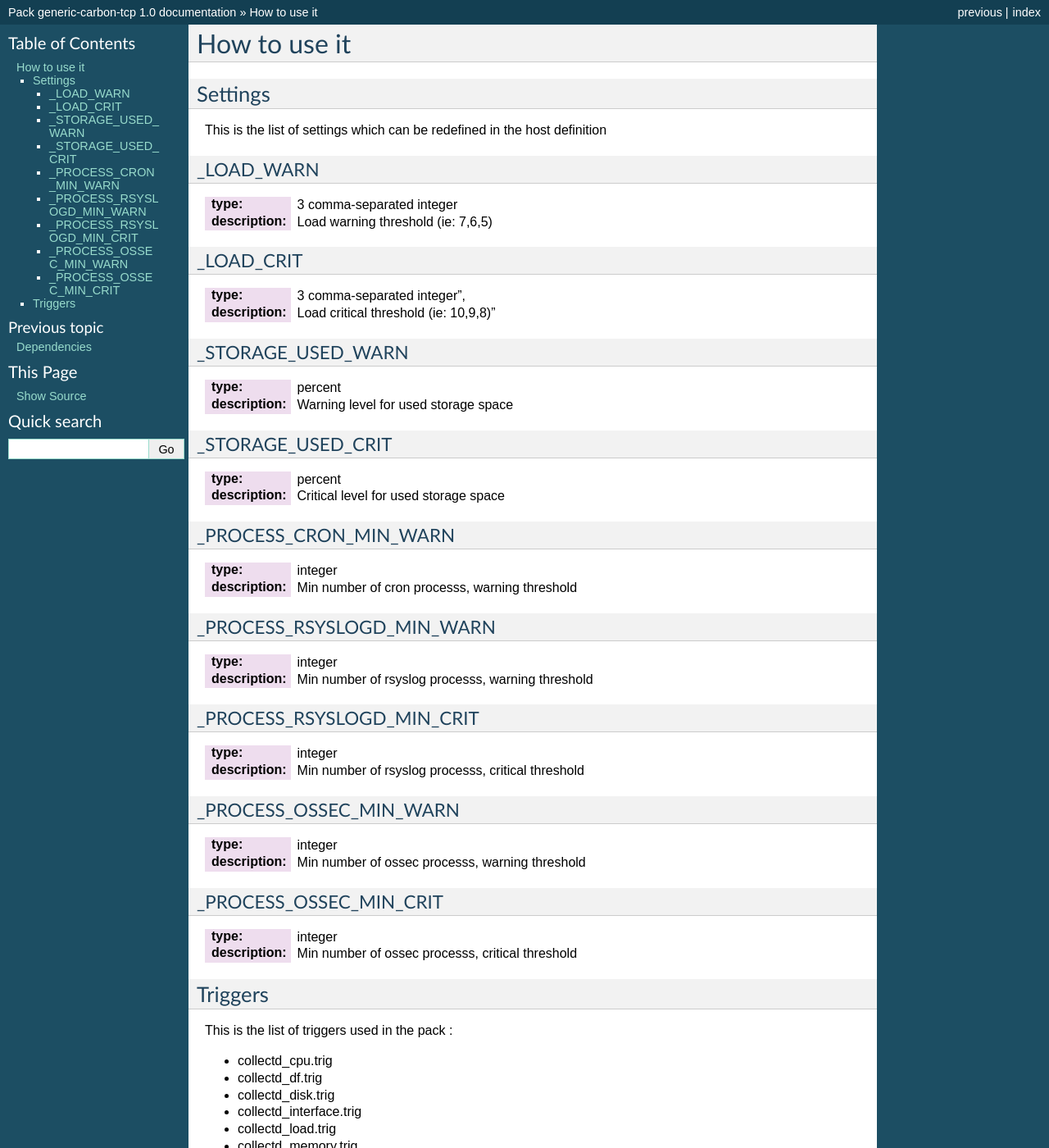
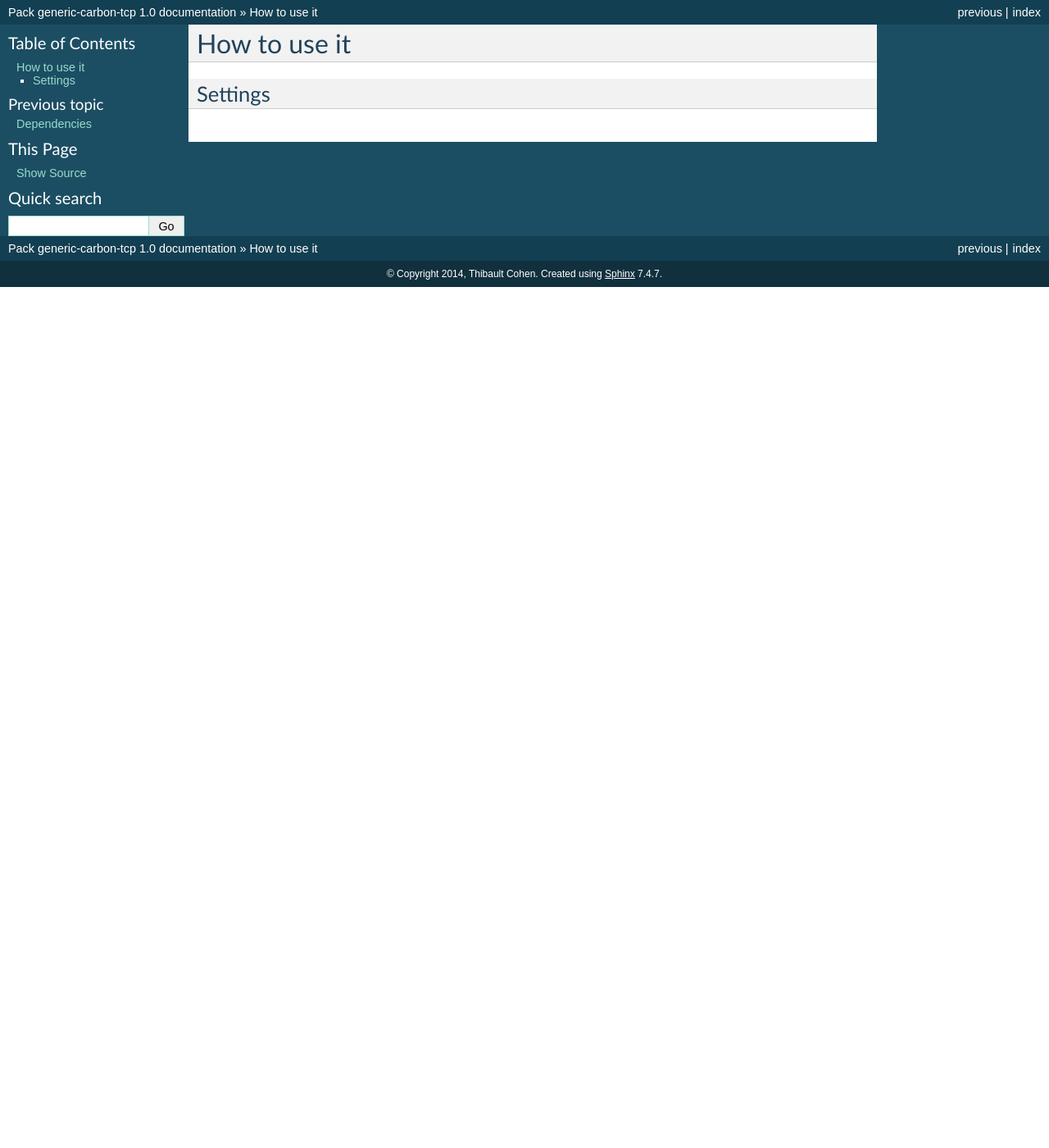
Before and after one commit to savoirfairelinux/monitoring-tools, a Sphinx documentation site: the page built from doc/source/howtouseit.rst, in a window 1280 px wide and 1400 px high. Shown: the whole window at 82% size. Built offline with Sphinx 7.4.7, drawn with Linux system fonts in a browser that asks for light colours; some of the changed text lies outside the part shown.

Commit message:
Add Layout

```diff
--- a/doc/source/howtouseit.rst
+++ b/doc/source/howtouseit.rst
@@ -4,84 +4,3 @@
 
 Settings
 ~~~~~~~~
-
-This is the list of settings which can be redefined in the host definition
-
-_LOAD_WARN
-----------
-
-:type:              3 comma-separated integer
-:description:       Load warning threshold (ie: 7,6,5)
-
-
-_LOAD_CRIT
-----------
-
-:type:              3 comma-separated integer",
-:description:        Load critical threshold (ie: 10,9,8)"
-
-
-_STORAGE_USED_WARN
-------------------
-
-:type:              percent
-:description:       Warning level for used storage space
-
-
-_STORAGE_USED_CRIT
-------------------
-
-:type:              percent
-:description:       Critical level for used storage space
-
-
-_PROCESS_CRON_MIN_WARN
-----------------------
-
-:type:              integer
-:description:       Min number of cron processs, warning threshold
-
-
-
-_PROCESS_RSYSLOGD_MIN_WARN
---------------------------
-
-:type:              integer
-:description:       Min number of rsyslog processs, warning threshold
-
-
-_PROCESS_RSYSLOGD_MIN_CRIT
---------------------------
-
-:type:              integer
-:description:       Min number of rsyslog processs, critical threshold
-
-
-_PROCESS_OSSEC_MIN_WARN
------------------------
-
-:type:              integer
-:description:       Min number of ossec processs, warning threshold
-
-
-_PROCESS_OSSEC_MIN_CRIT
------------------------
-
-:type:              integer
-:description:       Min number of ossec processs, critical threshold
-
-
-Triggers
-~~~~~~~~
-
-This is the list of triggers used in the pack :
-
-* collectd_cpu.trig
-* collectd_df.trig
-* collectd_disk.trig
-* collectd_interface.trig
-* collectd_load.trig
-* collectd_memory.trig
-* collectd_processes.trig
-* collectd_swap.trig
-* collectd_users.trig
--- a/doc/source/index.rst
+++ b/doc/source/index.rst
@@ -3,7 +3,7 @@
    You can adapt this file completely to your liking, but it should at least
    contain the root `toctree` directive.
 
-Welcome to Pack generic-dhcp's documentation!
+Welcome to Pack generic-carbon-tcp's documentation!
 ==============================================
 
 Contents:
```
Also changed, not shown: 3 other files.
